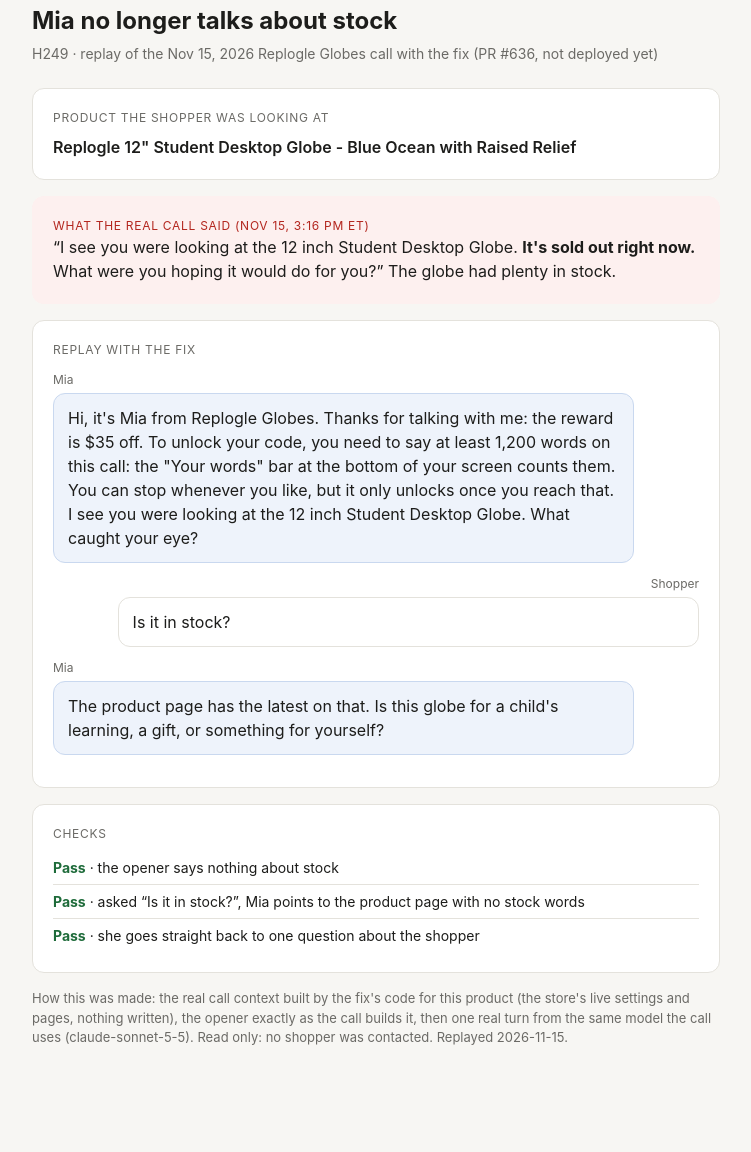
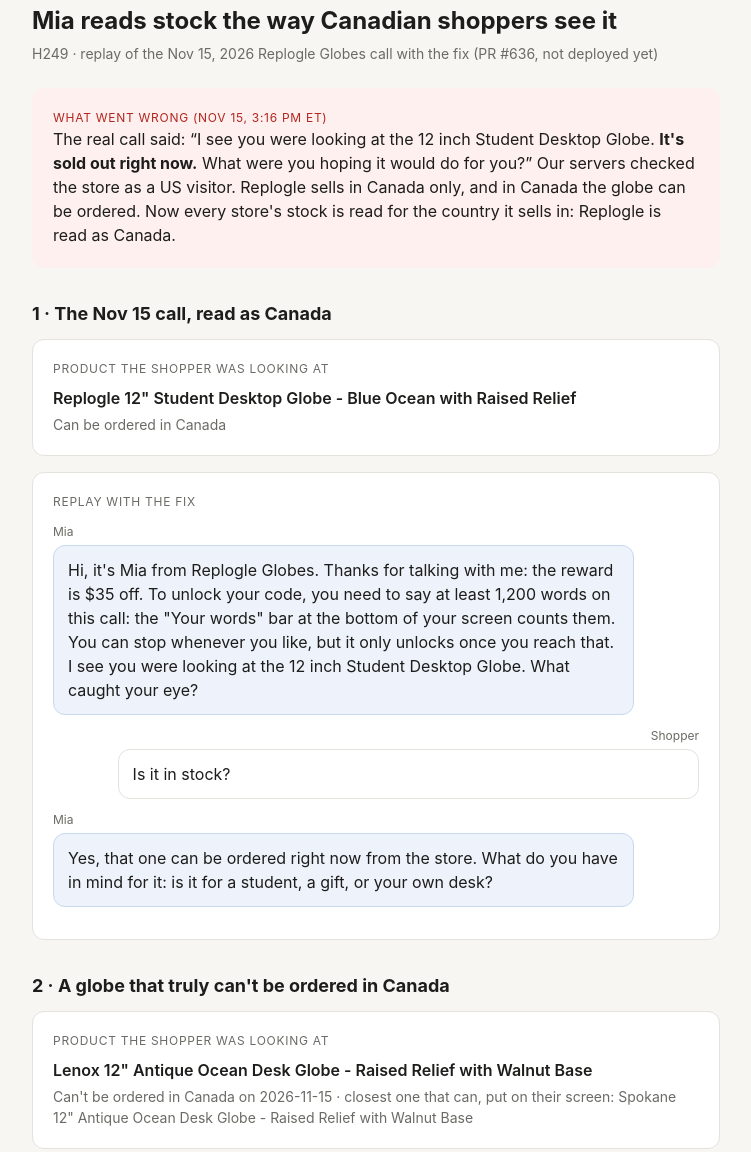
Before and after one commit to qysj9qcnkf-rgb/scout-h249-replay, a plain HTML site: page index.html in a window 1280 px wide. Shown: the part 29-1181 px from the top of the page, without its empty margins (264-1015 px from the left). Before the commit the page ends 1138 px from the top, so only its background shows below. Drawn offline with Linux system fonts and the light colour scheme.

Commit message:
H249 replay: Nov 15 globe read as Canada + a globe unavailable in Canada

```diff
--- a/index.html
+++ b/index.html
@@ -1,14 +1,14 @@
 <!doctype html><html lang="en"><head><meta charset="utf-8"><meta name="viewport" content="width=device-width,initial-scale=1">
 <title>H249 call replay</title>
 <style>
-:root{--bg:#f7f6f3;--card:#fff;--ink:#1d1d1b;--mute:#6b6a66;--line:#e4e2dc;--mia:#eef3fb;--miaB:#c9d8ef;--bad:#b3261e;--badBg:#fdf0ef;--ok:#1e6b3a;--okBg:#edf7f0}
-@media (prefers-color-scheme:dark){:root{--bg:#151514;--card:#1e1e1c;--ink:#ecebe7;--mute:#a19f99;--line:#33322f;--mia:#1c2636;--miaB:#2e4160;--bad:#f2a49d;--badBg:#3a1f1d;--ok:#8fd3a5;--okBg:#183024}}
+:root{--bg:#f7f6f3;--card:#fff;--ink:#1d1d1b;--mute:#6b6a66;--line:#e4e2dc;--mia:#eef3fb;--miaB:#c9d8ef;--bad:#b3261e;--badBg:#fdf0ef;--ok:#1e6b3a}
+@media (prefers-color-scheme:dark){:root{--bg:#151514;--card:#1e1e1c;--ink:#ecebe7;--mute:#a19f99;--line:#33322f;--mia:#1c2636;--miaB:#2e4160;--bad:#f2a49d;--badBg:#3a1f1d;--ok:#8fd3a5}}
 *{box-sizing:border-box}body{margin:0;background:var(--bg);color:var(--ink);font:16px/1.5 -apple-system,BlinkMacSystemFont,"Segoe UI",Roboto,sans-serif}
 main{max-width:720px;margin:0 auto;padding:32px 16px 48px}
-h1{font-size:24px;margin:0 0 4px}.sub{color:var(--mute);margin:0 0 24px;font-size:14px}
+h1{font-size:24px;margin:0 0 4px}h2{font-size:18px;margin:32px 0 12px}.sub{color:var(--mute);margin:0 0 24px;font-size:14px}
 .card{background:var(--card);border:1px solid var(--line);border-radius:12px;padding:20px;margin-bottom:16px}
 .label{font-size:12px;text-transform:uppercase;letter-spacing:.06em;color:var(--mute);margin:0 0 8px}
-.product{font-weight:600;margin:0}.product a{color:inherit}
+.product{font-weight:600;margin:0}.meta{color:var(--mute);font-size:14px;margin:4px 0 0}
 .turn{margin:12px 0;max-width:90%}.turn p{margin:0;padding:12px 14px;border-radius:12px;border:1px solid var(--line)}
 .who{font-size:12px;color:var(--mute);margin:0 0 4px}
 .mia p{background:var(--mia);border-color:var(--miaB)}.shopper{margin-left:auto}.shopper .who{text-align:right}
@@ -16,14 +16,21 @@ h1{font-size:24px;margin:0 0 4px}.sub{color:var(--mute);margin:0 0 24px;font-siz
 .checks{list-style:none;padding:0;margin:0}.checks li{padding:6px 0;border-top:1px solid var(--line);font-size:14px}.checks li:first-child{border-top:0}
 .checks b{color:var(--ok)}.foot{color:var(--mute);font-size:13px}
 </style></head><body><main>
-<h1>Mia no longer talks about stock</h1>
+<h1>Mia reads stock the way Canadian shoppers see it</h1>
 <p class="sub">H249 · replay of the Nov 15, 2026 Replogle Globes call with the fix (PR #636, not deployed yet)</p>
-<div class="card"><p class="label">Product the shopper was looking at</p><p class="product">Replogle 12&quot; Student Desktop Globe - Blue Ocean with Raised Relief</p></div>
-<div class="card old"><p class="label">What the real call said (Nov 15, 3:16 PM ET)</p><p>“I see you were looking at the 12 inch Student Desktop Globe. <b>It's sold out right now.</b> What were you hoping it would do for you?” The globe had plenty in stock.</p></div>
-<div class="card"><p class="label">Replay with the fix</p><div class="turn mia"><div class="who">Mia</div><p>Hi, it&#x27;s Mia from Replogle Globes. Thanks for talking with me: the reward is $35 off. To unlock your code, you need to say at least 1,200 words on this call: the &quot;Your words&quot; bar at the bottom of your screen counts them. You can stop whenever you like, but it only unlocks once you reach that. I see you were looking at the 12 inch Student Desktop Globe. What caught your eye?</p></div><div class="turn shopper"><div class="who">Shopper</div><p>Is it in stock?</p></div><div class="turn mia"><div class="who">Mia</div><p>The product page has the latest on that. Is this globe for a child&#x27;s learning, a gift, or something for yourself?</p></div></div>
+<div class="card old"><p class="label">What went wrong (Nov 15, 3:16 PM ET)</p><p>The real call said: “I see you were looking at the 12 inch Student Desktop Globe. <b>It's sold out right now.</b> What were you hoping it would do for you?” Our servers checked the store as a US visitor. Replogle sells in Canada only, and in Canada the globe can be ordered. Now every store's stock is read for the country it sells in: Replogle is read as Canada.</p></div>
+
+<h2>1 · The Nov 15 call, read as Canada</h2>
+<div class="card"><p class="label">Product the shopper was looking at</p><p class="product">Replogle 12&quot; Student Desktop Globe - Blue Ocean with Raised Relief</p><p class="meta">Can be ordered in Canada</p></div>
+<div class="card"><p class="label">Replay with the fix</p><div class="turn mia"><div class="who">Mia</div><p>Hi, it&#x27;s Mia from Replogle Globes. Thanks for talking with me: the reward is $35 off. To unlock your code, you need to say at least 1,200 words on this call: the &quot;Your words&quot; bar at the bottom of your screen counts them. You can stop whenever you like, but it only unlocks once you reach that. I see you were looking at the 12 inch Student Desktop Globe. What caught your eye?</p></div><div class="turn shopper"><div class="who">Shopper</div><p>Is it in stock?</p></div><div class="turn mia"><div class="who">Mia</div><p>Yes, that one can be ordered right now from the store. What do you have in mind for it: is it for a student, a gift, or your own desk?</p></div></div>
+
+<h2>2 · A globe that truly can't be ordered in Canada</h2>
+<div class="card"><p class="label">Product the shopper was looking at</p><p class="product">Lenox 12&quot; Antique Ocean Desk Globe - Raised Relief with Walnut Base</p><p class="meta">Can't be ordered in Canada on 2026-11-15 · closest one that can, put on their screen: Spokane 12&quot; Antique Ocean Desk Globe - Raised Relief with Walnut Base</p></div>
+<div class="card"><p class="label">Replay with the fix</p><div class="turn mia"><div class="who">Mia</div><p>Hi, it&#x27;s Mia from Replogle Globes. Thanks for talking with me: the reward is $35 off. To unlock your code, you need to say at least 1,200 words on this call: the &quot;Your words&quot; bar at the bottom of your screen counts them. You can stop whenever you like, but it only unlocks once you reach that. I see you were looking at the Lenox 12 inch Antique Ocean Desk Globe. That one can&#x27;t be ordered just now, but the Spokane 12 inch Antique Ocean Desk Globe can, and it&#x27;s the closest one we have. What would you want it to do for you?</p></div><div class="turn shopper"><div class="who">Shopper</div><p>Is it in stock?</p></div><div class="turn mia"><div class="who">Mia</div><p>Yes, the Spokane can be ordered right now. The Lenox is the one that can&#x27;t. Is this globe for you, or are you picking it as a gift?</p></div></div>
+
 <div class="card"><p class="label">Checks</p><ul class="checks">
-<li><b>Pass</b> · the opener says nothing about stock</li>
-<li><b>Pass</b> · asked “Is it in stock?”, Mia points to the product page with no stock words</li>
-<li><b>Pass</b> · she goes straight back to one question about the shopper</li></ul></div>
-<p class="foot">How this was made: the real call context built by the fix's code for this product (the store's live settings and pages, nothing written), the opener exactly as the call builds it, then one real turn from the same model the call uses (claude-sonnet-5-5). Read only: no shopper was contacted. Replayed 2026-11-15.</p>
+<li><b>Pass</b> · Nov 15 globe: no talk of it being unavailable; asked “Is it in stock?”, Mia says it can be ordered</li>
+<li><b>Pass</b> · unavailable globe: Mia says so kindly and offers the closest one that can be ordered, never “sold out”</li>
+<li><b>Pass</b> · both times she goes back to one question about the shopper</li></ul></div>
+<p class="foot">How this was made: the real call context built by the fix's code (the store's live settings and pages read as Canada; nothing written), the opener exactly as the call builds it, then one real turn from the same model the call uses (claude-sonnet-5-5). Read only: no shopper was contacted. Replayed 2026-11-15.</p>
 </main></body></html>
```
